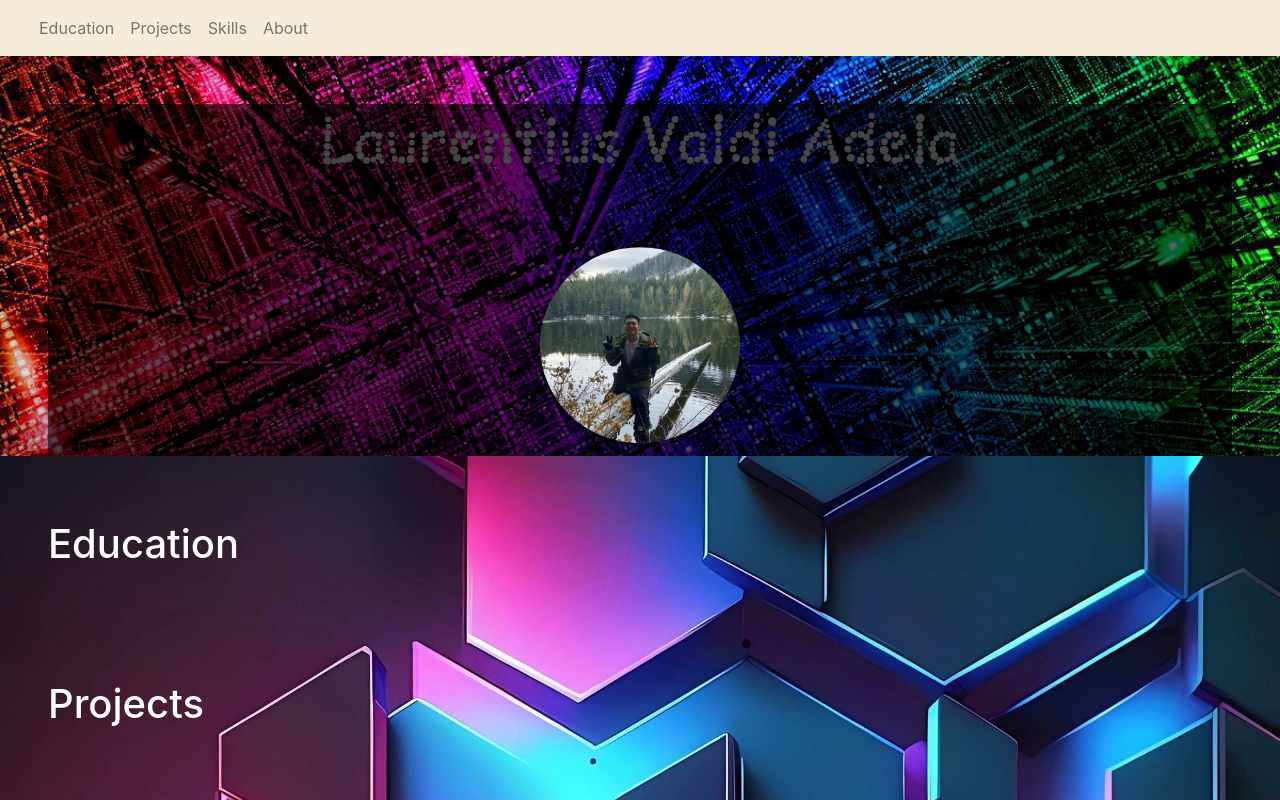
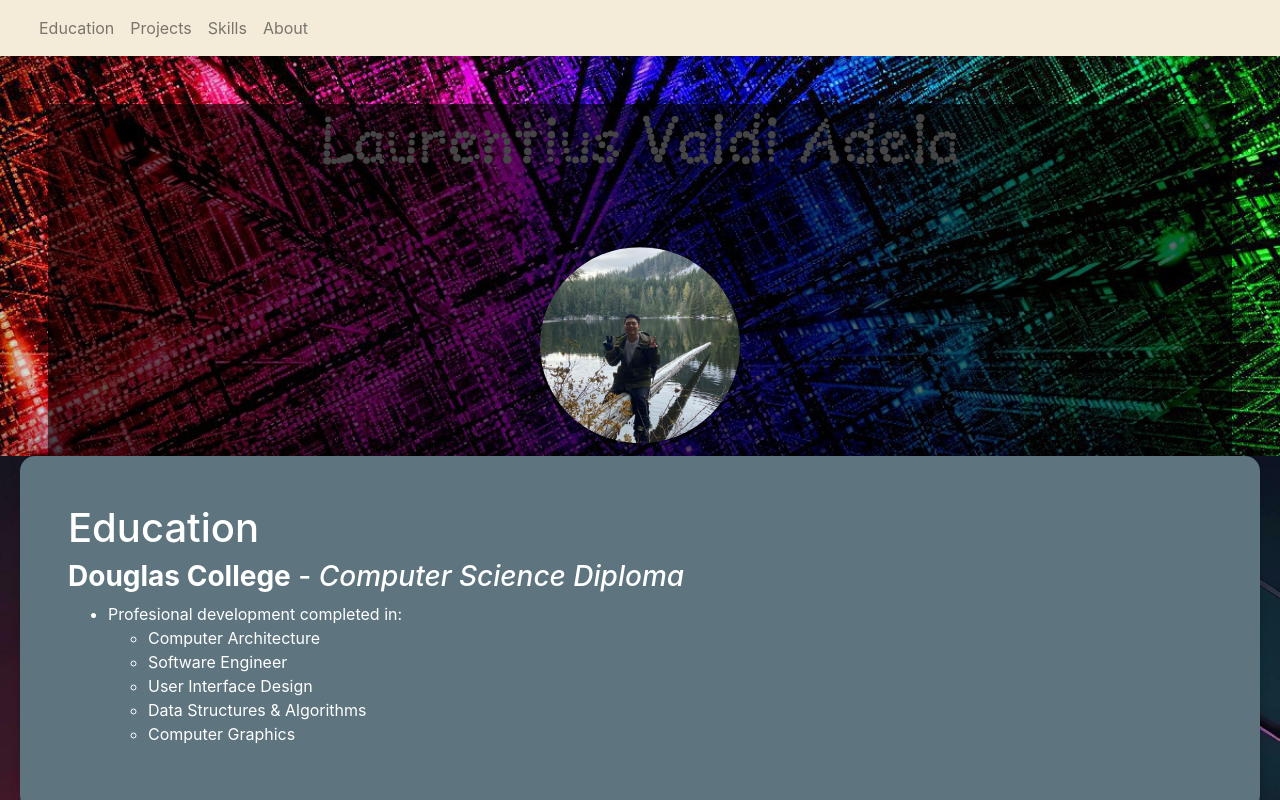
Before and after one commit to Didipaldidi/MyPortfolioBlog, a plain HTML site: page index.html in a window 1280 px wide. Shown: the top 800 px of the page. Drawn offline with nearby package versions, Linux system fonts and the light colour scheme.

Commit message:
enter education content

```diff
--- a/index.html
+++ b/index.html
@@ -69,29 +69,54 @@
     <div class="content text-white" style="background-image: url('img/content-background.jpg'); background-size: cover;">
 
         <!-- Div for Education -->
-        <div id="education" class="p-5">
+        <div id="education" class="p-5 rounded-box">
             <!-- Your Education content here -->
-            <p>
-                <h1>Education</h1>
-            </p>
+            <h1>Education</h1>
+            <h3><strong>Douglas College</strong> - <em>Computer Science Diploma</em></h3>
+            <ul>
+                <li>
+                    Profesional development completed in:
+                    <ul>
+                        <li>
+                            Computer Architecture
+                        </li>
+                        <li>
+                            Software Engineer
+                        </li>
+                        <li>
+                            User Interface Design
+                        </li>
+                        <li>
+                            Data Structures & Algorithms
+                        </li>
+                        <li>
+                            Computer Graphics
+                        </li>
+                    </ul>
+                </li>
+            </ul>
+            <!-- ... More content ... -->
         </div>
 
         <!-- Div for Projects -->
-        <div id="projects" class="p-5">
+        <div id="projects" class="p-5 rounded-box">
             <!-- Your Projects content here -->
             <h1>Projects</h1>
+            <!-- ... More content ... -->
         </div>
 
         <!-- Div for Skills -->
-        <div id="skills" class="p-5">
+        <div id="skills" class="p-5 rounded-box">
             <!-- Your Skills content here -->
             <h1>Skills</h1>
+            <!-- ... More content ... -->
         </div>
 
         <!-- Div for About -->
-        <div id="about" class="p-5">
+        <div id="about" class="p-5 rounded-box">
             <!-- Your About content here -->
             <h1>About</h1>
+            <!-- ... More content ... -->
         </div>
     </div>
 
--- a/styles.css
+++ b/styles.css
@@ -5,3 +5,13 @@
     /* Your desired color code */
     /* Add any other styles you want */
 }
+
+.rounded-box {
+    background-color: #5E747F;
+    border-radius: 15px;
+    padding: 20px;
+    margin-bottom: 20px;
+    margin-left: 20px;
+    margin-right: 20px;
+    box-shadow: 0 0 10px rgba(0, 0, 0, 0.2);
+}
```
